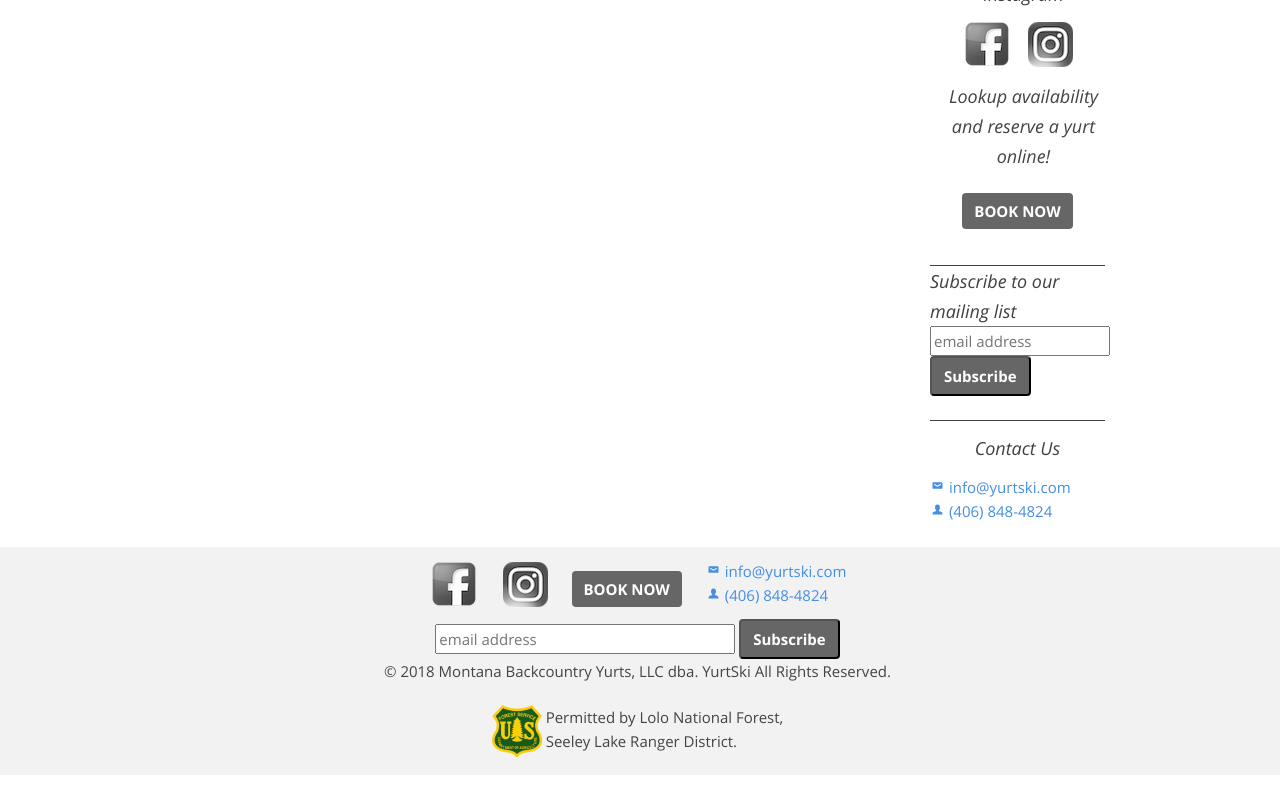
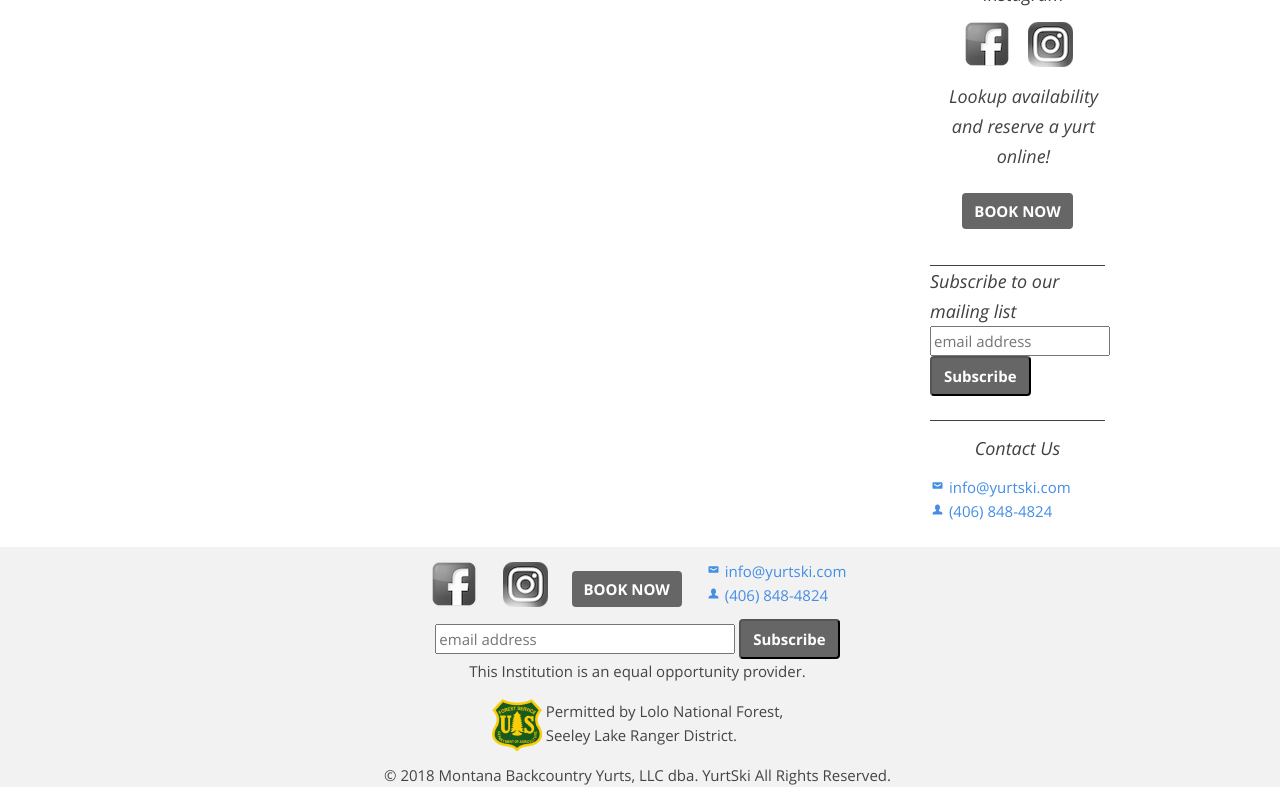
Before and after one commit to jenningsanderson/yurtski.com, a Jekyll site: the page built from pages/checkfront.html, in a window 1280 px wide, cut to the strip 421-1218 px from the top of the page. Built offline with Jekyll 4.4.1, drawn with Linux system fonts in a browser that asks for light colours; comment, search, counter and statistics services are not loaded; before the commit the page ends 1196 px from its top, so only the background shows below that.

Commit message:
adding the USDA equal opportunity

```diff
--- a/_includes/footer.html
+++ b/_includes/footer.html
@@ -41,12 +41,15 @@
         	</div>
         </div>
 
-        <p class="align-center">&copy; 2018 Montana Backcountry Yurts, LLC dba. YurtSki All Rights Reserved.</p>
-        <div style="margin:0 auto;" class="align-center w300 py12">
+        <p class="align-center">This Institution is an equal opportunity provider.</p>
+
+        <div style="margin:0 auto;" class="align-center w300 py6">
           <img class="inline-block" src="/img/icon/usfs.png">
           <div class="inline-block">
             <p class='align-l'>Permitted by Lolo National Forest, <br>Seeley Lake Ranger District. </p>
           </div>
        </div>
+
+       <p class="align-center">&copy; 2018 Montana Backcountry Yurts, LLC dba. YurtSki All Rights Reserved.</p>
     </section>
 </footer>
--- a/index.html
+++ b/index.html
@@ -26,5 +26,7 @@
   <p class="mx-auto txt-em">Alpine Yurt, February 2018</p>
 </div>
 
+<p class="txt-em">In accordance with Federal law and U.S. Department of Agriculture policy, this institution is prohibited from discriminating on the basis of race, color, national origin, sex, age, or disability. (Not all prohibited bases apply to all programs.)<br>To file a complaint of discrimination: write USDA, Director, Office of Civil Rights, Room 326-W, Whitten Building, 1400 Independence Avenue, SW, Washington D.C. 20250-9410 or call (202) 720-5964 (voice and TDD). USDA is an equal opportunity provider and employer.</p>
+
 
 {% include bottom_text.html %}
```
